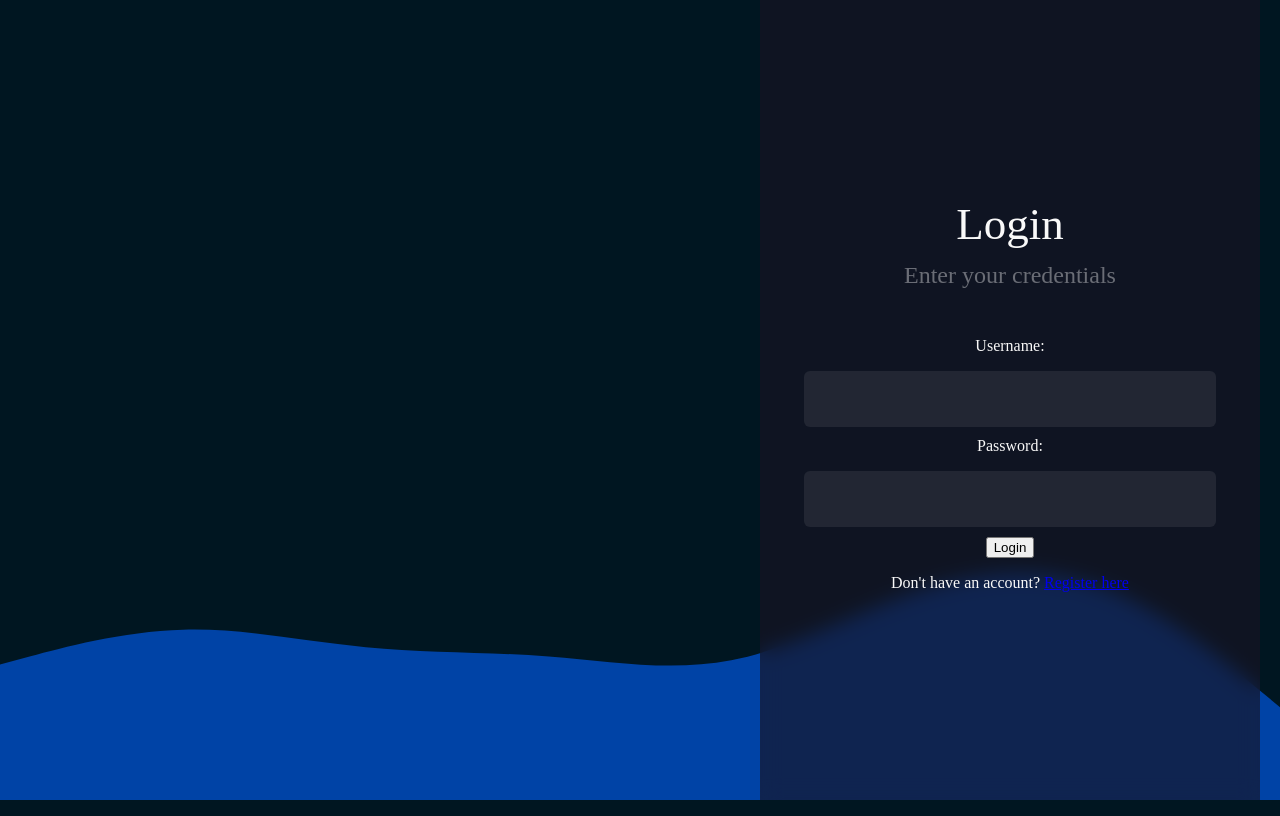
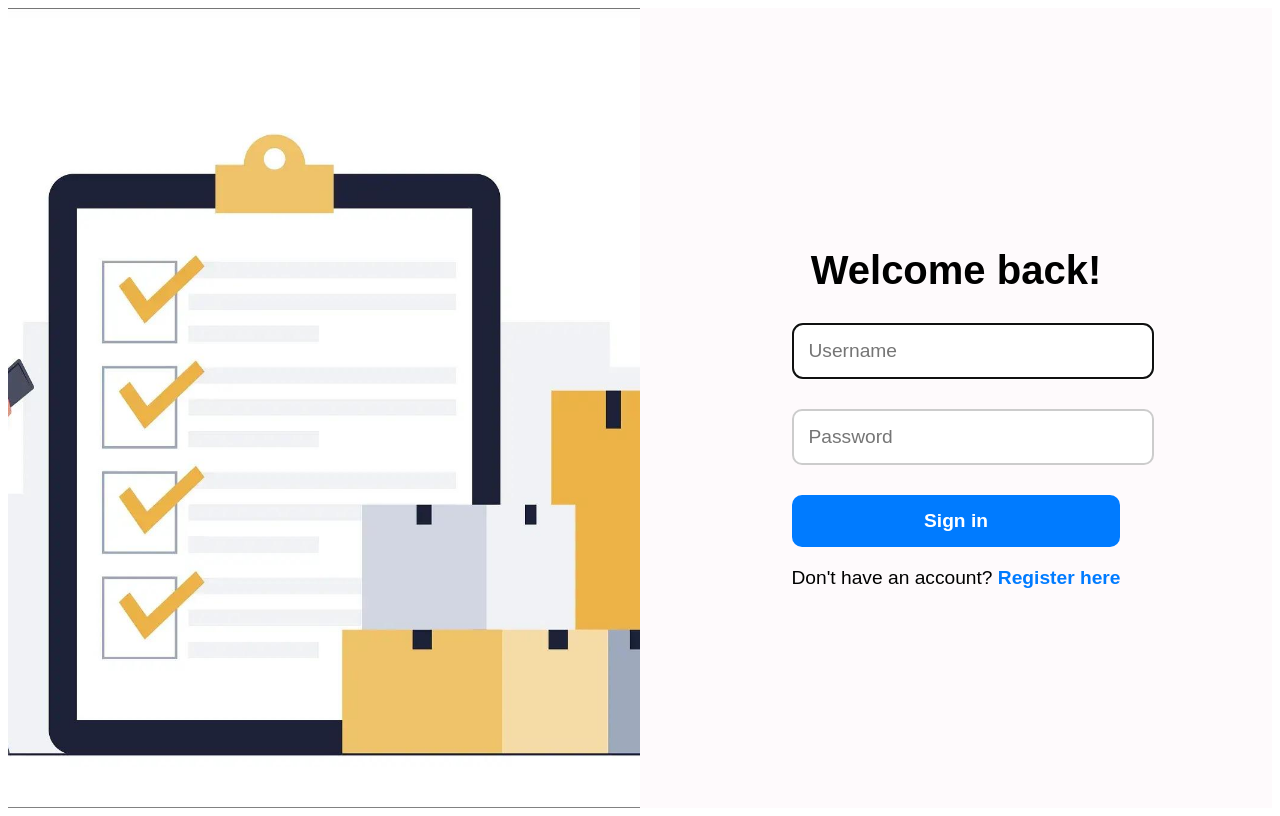
Before and after one commit to RahulG005/inventorymgmt, a Django app: page / in a window 1280 px wide. Run offline with Django 5.2, Linux system fonts and the light colour scheme.

Commit message:
add css and register page

```diff
--- a/mainpage/static/css/loginstyle.css
+++ b/mainpage/static/css/loginstyle.css
@@ -1,146 +1,86 @@
-* {
-    box-sizing: border-box;
+body {
+  font-family: 'Arial', sans-serif; /* Default font family */
 }
 
-  @keyframes rotate {
-    100% {
-      background-position: 15% 50%;
-    }
+.row {
+  display: flex; /* Use flexbox to create a row */
+  height: 100vh;
 }
 
-  :root {
-    --color-primary: #7656f0;
+#col-1 {
+  flex: 1; /* Take up 50% of the row */
+  height: 100vh; /* Set height to fill the entire viewport height */
+  z-index: 1010101010;
+  background-image: url('../images/inventory-analysis.jpg');
+  background-size: cover;
+  background-position: center;
 }
 
-  body {
-    display: grid;
-    place-items: center;
-    margin: 0;
-    height: 100vh;
-    padding: 0 24px;
-    background-color: var(--color-primary);
-    background-image: url("../images/background.svg");
-    background-repeat: no-repeat;
-    background-size: cover;
-    font-family: "Euclid Circular A";
-    color: #f9f9f9;
-    animation: rotate 3s infinite alternate linear;
+#col-2 {
+  flex: 1; /* Take up 50% of the row */
+  height: 100vh; /* Set height to fill the entire viewport height */
+  display: flex; /* Use flexbox to center contents */
+  align-items: center; /* Center vertically */
+  justify-content: center; /* Center horizontally */
+  background-color: rgba(254, 250, 252, 0.974);
+  z-index: 1010101010;
 }
 
-  body::after {
-    content: "";
-    position: fixed;
-    inset: 0;
-    background: rgb(0 0 0 / 35%);
-  }
-
-  .login-card {
-    position: relative;
-    z-index: 3;
-    width: 100%;
-    margin: 0 20px;
-    padding: 70px 30px 44px;
-    border-radius: 20px;
-    background: rgb(24 21 36 / 66%);
-    backdrop-filter: blur(10px);
-    text-align: center;
-  }
-
-  .login-card p {
-    font-size: 16px; /* Example: adjust font size */
-  margin-bottom: 10px; /* Example: add bottom margin */
-  }
-
-  @media (min-width >= 448px) {
-    .login-card {
-      margin: 0;
-      width: 70%;
-      min-width: 400px;
-    }
-  }
-
-  @media (width >= 500px) {
-    body {
-      padding: 0;
-    }
-  }
-
-  @media (width >= 628px) {
-    .login-card {
-      position: fixed;
-      top: 0;
-      right: 0;
-      bottom: 0;
-      padding: 0 44px;
-      width: 50%;
-      max-width: 500px;
-      min-width: auto;
-      display: flex;
-      border-radius: 0;
-      flex-direction: column;
-      justify-content: center;
-    }
-  }
-
-  .login-card > h2 {
-    font-size: 45px;
-    font-weight: 400;
-    margin: 0 0 12px;
-  }
-
-  .login-card > h3 {
-    color: rgb(255 255 255 / 38%);
-    margin: 0 0 48px;
-    font-weight: 400;
-    font-size: 24px;
+.login-form {
+  max-width: 800px; /* Limit the width of the form */
+  padding: 40px;
+  text-align: center; /* Center align form contents */
 }
 
 
-  form > p {
-    width: 100%;
-    margin: 0;
-    display: grid;
-    gap: 16px;
+.login-heading {
+  font-weight: bold; /* Make heading bold */
+  font-size: 2.5rem; /* Increase font size */
+  margin-bottom: 30px; /* Add some space below the heading */
 }
 
-form > p > input,
-form > p > button {
-    width: 100%;
-    height: 56px;
-    border-radius: 6px;
-    border: 0;
+.form-group {
+  margin-bottom: 30px; /* Add space between form fields */
+  text-align: left;
 }
 
-form > p > input {
-    color: rgb(255 255 255 / 96%);
-    background: rgb(255 255 255 / 8%);
-    font-family: inherit;
-    font-size: 18px;
-    padding: 0 16px;
+input[type="text"],
+input[type="password"] {
+  width: 100%; /* Make form fields full width */
+  padding: 15px; /* Add padding */
+  border: 2px solid #ccc; /* Add border */
+  border-radius: 10px; /* Add border radius */
+  font-size: 1.2rem;
 }
 
-form > p > input:focus {
-    outline: var(--color-primary);
+.btn-login {
+  width: 100%; /* Make button full width */
+  padding: 15px; /* Increase padding for button */
+  font-size: 1.2rem; /* Increase font size */
+  font-weight: bold; /* Make button text bold */
+  background-color: #007bff; /* Change button background color */
+  border: none; /* Remove border */
+  border-radius: 10px; /* Increase border radius */
+  color: #fff; /* Set text color to white */
+  cursor: pointer; /* Add cursor pointer */
 }
 
-form > p > input::placeholder {
-    color: rgb(255 255 255 / 38%);
+.btn-login:hover {
+  background-color: #0056b3; /* Change button background color on hover */
 }
 
-form > p > button {
-    cursor: pointer;
-    background: var(--color-primary);
-    color: #f9f9f9;
-    font-size: 22px;
-    font-weight: 400;
-    text-align: center;
-    transition: all 0.375s;
+.register {
+  font-size: 1.2rem; /* Font size for the register text */
+  margin-top: 20px;
+  font-family: 'Arial', sans-serif; /* Font family for register text */
 }
 
-form > p > a {
-    color: var(--color-primary);
-    font-size: 20px;
-    text-align: left;
+.register a {
+  color: #007bff;
   text-decoration: none;
-    margin-bottom: 30px;
+  font-weight: bold; /* Bold font for the link */
 }
+
+.register a:hover {
+  text-decoration: underline;
+}
--- a/mainpage/templates/mainpage/login.html
+++ b/mainpage/templates/mainpage/login.html
@@ -1,22 +1,35 @@
 {% load static %}
 <!DOCTYPE html>
-<html>
+<html lang="en">
 <head>
+    <meta charset="UTF-8">
+    <meta name="viewport" content="width=device-width, initial-scale=1.0">
     <title>Login</title>
-
     <link rel="stylesheet" type="text/css" href="{% static 'css/loginstyle.css' %}">
 </head>
 <body>
-    <div class ="login-card">
-        <h2>Login</h2>
-        <h3>Enter your credentials</h3>
-        <form method="POST">
-            {% csrf_token %}
-            {{ form.as_p }}
-            <button type="submit">Login</button>
-        </form>
 
-        <p>Don't have an account? <a href="{% url 'register' %}">Register here</a></p>
+<div class="row">
+    <div id="col-1">
     </div>
+    <div id="col-2">
+        <div class="login-form">
+            <h3 class="login-heading mb-4">Welcome back!</h3>
+            <!-- Sign In Form -->
+            <form method="POST">
+                {% csrf_token %}
+                <div class="form-group">
+                    {{ form.username }}
+                </div>
+                <div class="form-group">
+                    {{ form.password }}
+                </div>
+                <button type="submit" class="btn btn-primary btn-lg btn-login text-uppercase fw-bold mb-2">Sign in</button>
+            </form>
+            <p class="register">Don't have an account? <a href="{% url 'register' %}">Register here</a></p>
+
+    </div>
+</div>
+
 </body>
 </html>
--- a/mainpage/urls.py
+++ b/mainpage/urls.py
@@ -7,5 +7,4 @@ urlpatterns = [
     path('', views.login_view, name='login'),  # Landing page as login
     path('register/', views.register_view, name='register'),
     path('logout/', views.logout_view, name='logout'),
-
 ]
--- a/mainpage/views.py
+++ b/mainpage/views.py
@@ -2,6 +2,7 @@ from django.shortcuts import render, redirect
 from django.contrib.auth import login, authenticate, logout
 from django.contrib.auth.forms import UserCreationForm, AuthenticationForm
 from django.contrib import messages
+from mainpage.forms import UserRegistrationForm
 
 # Create your views here.
 def main_page(request):
@@ -22,21 +23,26 @@ def login_view(request):
         else:
             messages.error(request, 'Invalid username or password.')
     else:
-        form = AuthenticationForm()
+        form = AuthenticationForm(auto_id = False)
+        form.fields['username'].widget.attrs['autocomplete'] = 'off'
+        form.fields['password'].widget.attrs['autocomplete'] = 'off'
+        form.fields['username'].widget.attrs['placeholder'] = 'Username'
+        form.fields['password'].widget.attrs['placeholder'] = 'Password'
     return render(request, 'mainpage/login.html', {'form': form})
 
 def register_view(request):
     if request.method == 'POST':
-        form = UserCreationForm(request.POST)
+        form = UserRegistrationForm(request.POST)
         if form.is_valid():
-            user = form.save()
-            login(request, user)
-            messages.success(request, 'You have been successfully registered!')
-            return redirect('login')  # Redirect to a home page or dashboard after registration
-        else:
-            messages.error(request, 'Registration failed. Please try again.')
+            form.save()
+            messages.success(request, 'Registration successful. Please log in.')
+            return redirect('login')  # Redirect to login page after successful registration
     else:
-        form = UserCreationForm()
+        form = UserRegistrationForm()
+        form.fields['username'].widget.attrs['placeholder'] = 'Username'
+        form.fields['email'].widget.attrs['placeholder'] = 'Email'
+        form.fields['password1'].widget.attrs['placeholder'] = 'Password'
+        form.fields['password2'].widget.attrs['placeholder'] = 'Confirm Password'
     return render(request, 'mainpage/register.html', {'form': form})
 
 def logout_view(request):
```
Also changed, not shown: mainpage/forms.py (added, +29 -0 lines), mainpage/static/css/registerstyle.css (added, +84 -0 lines), mainpage/templates/mainpage/register.html (+29 -3 lines), db.sqlite3, mainpage/static/images/inventory-analysis.jpg (added), readme.txt. Lines whose indentation alone changed are shown as unchanged.
